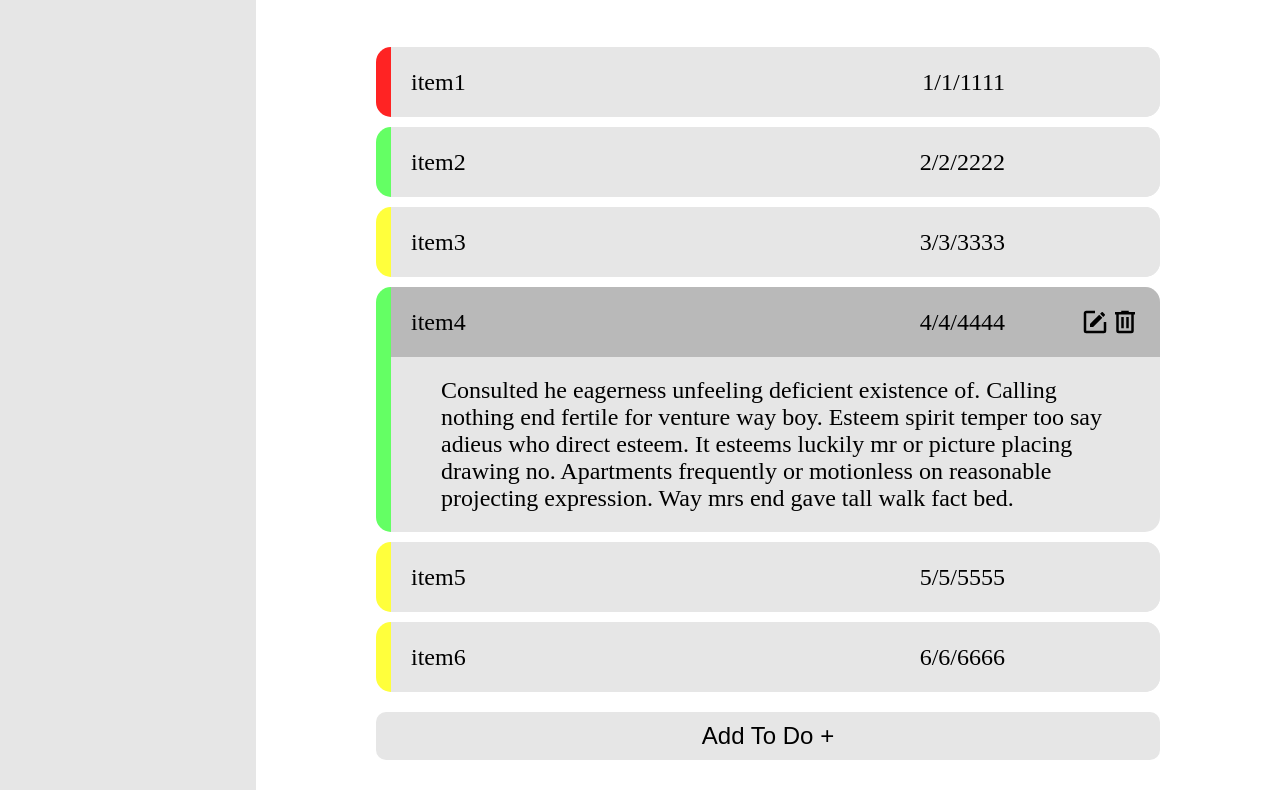
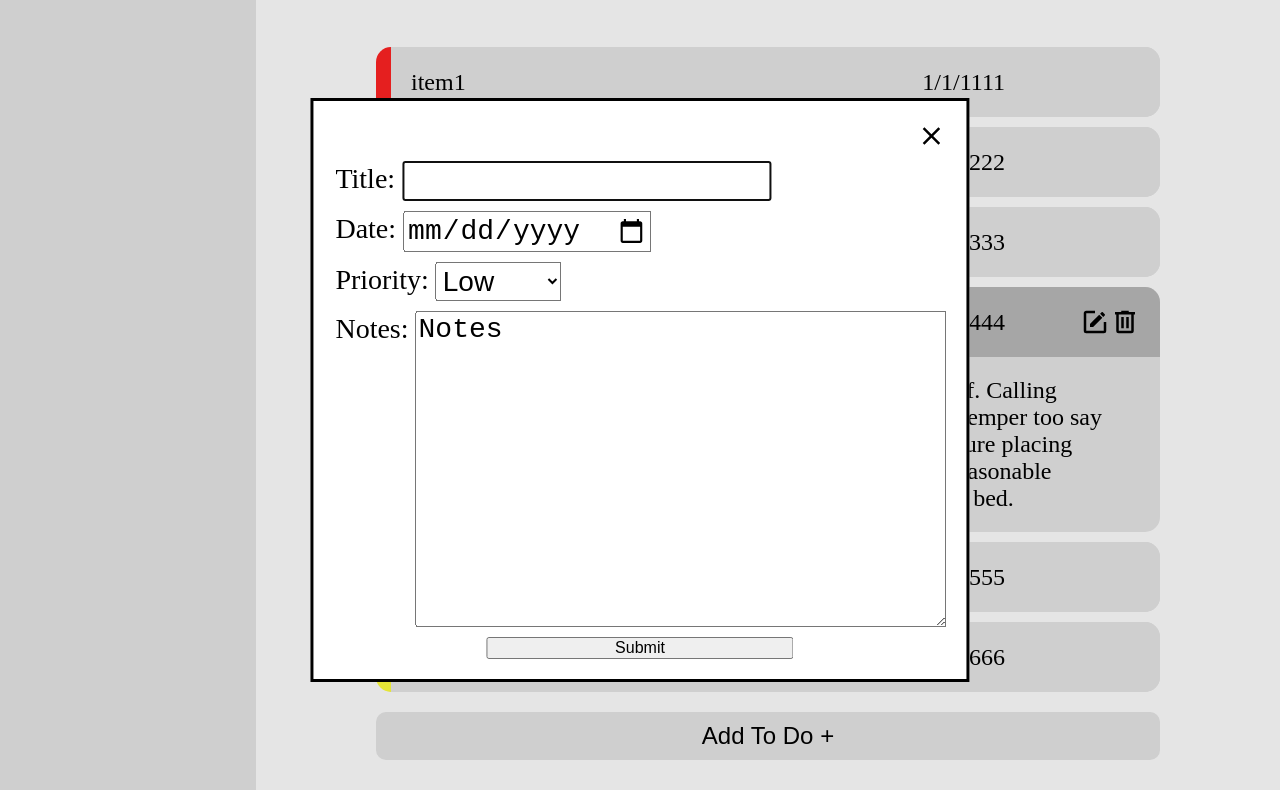
Before and after one commit to brocklee900/odinToDo, a website built with webpack: page src/template.html in a window 1280 px wide. Both pictures are taken after a click on the button "Add To Do +". Shown: the part 188-978 px from the top of the page. Built offline with nearby package versions, Linux system fonts and the light colour scheme.

Commit message:
Add styling for toDo modal

```diff
--- a/package.json
+++ b/package.json
@@ -23,8 +23,9 @@
   "devDependencies": {
     "css-loader": "^7.1.2",
     "html-webpack-plugin": "^5.6.3",
+    "merge": "^2.1.1",
     "style-loader": "^4.0.0",
-    "webpack": "^5.101.0",
+    "webpack": "^5.101.2",
     "webpack-cli": "^6.0.1",
     "webpack-dev-server": "^5.2.2",
     "webpack-merge": "^6.0.1"
--- a/src/DOMManager.js
+++ b/src/DOMManager.js
@@ -3,8 +3,10 @@ import { addProjectItem, removeProjectItem, editProjectName, getActiveProject, s
 
 function setupDOM() {
     const projectListDOM = document.querySelector("#projectContainer");
-    const projectEditModal = document.querySelector("#editProjectName");
+    const projectEditModal = document.querySelector("#projectModal");
     const projectDOMMap = new Map();
+
+    const toDoModal = document.querySelector("#toDoModal");
 
 
     //update the DOM to show which project is currently selected
@@ -33,11 +35,14 @@ function setupDOM() {
     };
 
     //Attaching event listener to close button on project editting modal
-    projectEditModal.querySelector(".dialogClose").addEventListener("click", closeModal);
+    projectEditModal.querySelector("#projectModal .dialogClose").addEventListener("click", closeModal);
+    toDoModal.querySelector("#toDoModal .dialogClose").addEventListener("click", (e) => {
+        toDoModal.close();
+    });
 
     //Attaching event listener to Submit button on project editting Modal
     //functionality depends on if a new project item is being added, or an existing item is being editted
-    projectEditModal.querySelector(".dialogSubmit").addEventListener("click", (e) => {
+    projectEditModal.querySelector("#projectModal .dialogSubmit").addEventListener("click", (e) => {
 
         let currentID = getActiveProject();
         let value = projectEditModal.querySelector("#name").value;
@@ -105,6 +110,12 @@ function setupDOM() {
         updateActive(undefined);
 
     });
+
+    document.querySelector("#toDoSection > .addItem").addEventListener("click", (e) => {
+        toDoModal.showModal();
+    })
+
+
 };
 
 export { setupDOM };
--- a/src/styles.css
+++ b/src/styles.css
@@ -20,14 +20,16 @@ h1 {
 }
 
 /* modal */
-#editProjectName {
+#projectModal,
+#toDoModal {
     position: fixed;
     left: 50%;
     top: 50%;
     transform: translate(-50%, -50%);
 }
 
-#editProjectName > form {
+#projectModal > form,
+#toDoModal > form {
     display: flex;
     flex-direction: column;
 
@@ -36,6 +38,8 @@ h1 {
 
     font-size: 2rem;
 }
+
+
 
 .dialogClose {
     align-self: flex-end;
@@ -56,7 +60,15 @@ h1 {
     width: 50%;
 }
 
-.entryPair > input {
+.entryPair > * {
+    font-size: 1.75rem;
+    padding: 2px;
+}
+
+.entryPair {
+    display: flex;
+    justify-content: flex-start;
+    gap: 5px;
     font-size: 1.75rem;
 }
 
--- a/src/template.html
+++ b/src/template.html
@@ -87,7 +87,7 @@
             <button class="addItem">Add To Do +</button>
         </div>
 
-        <dialog id="editProjectName" closeby="none">
+        <dialog id="projectModal" closeby="none">
             <form method="dialog">
                 <button class="dialogClose" type="button"></button>
 
@@ -101,5 +101,38 @@
             </form>
         </dialog>
 
+        <dialog id="toDoModal" closeby="none">
+            <form method="dialog">
+                <button class="dialogClose" type="button"></button>
+
+                <div class="entryPair">
+                    <label for="name">Title: </label>
+                    <input id="name" type="text" autofocus>
+                </div>
+
+                <div class="entryPair">
+                    <label for="date">Date: </label>
+                    <input id="date" type="date">
+                </div>
+
+                <div class="entryPair">
+                    <label for="priority">Priority: </label>
+                    <select id="priority">
+                        <option value="low">Low</option>
+                        <option value="medium">Medium</option>
+                        <option value="high">High</option>
+                    </select>
+                </div>
+
+                <div class="entryPair">
+                    <label for="notes">Notes: </label>
+                    <textarea id="notes" rows="10" cols="30">Notes</textarea>
+                </div>
+
+                <button class="dialogSubmit" type="submit">Submit</button>
+
+            </form>
+        </dialog>
+
     </body>
 </html>
```
Also changed, not shown: 1 other file.
